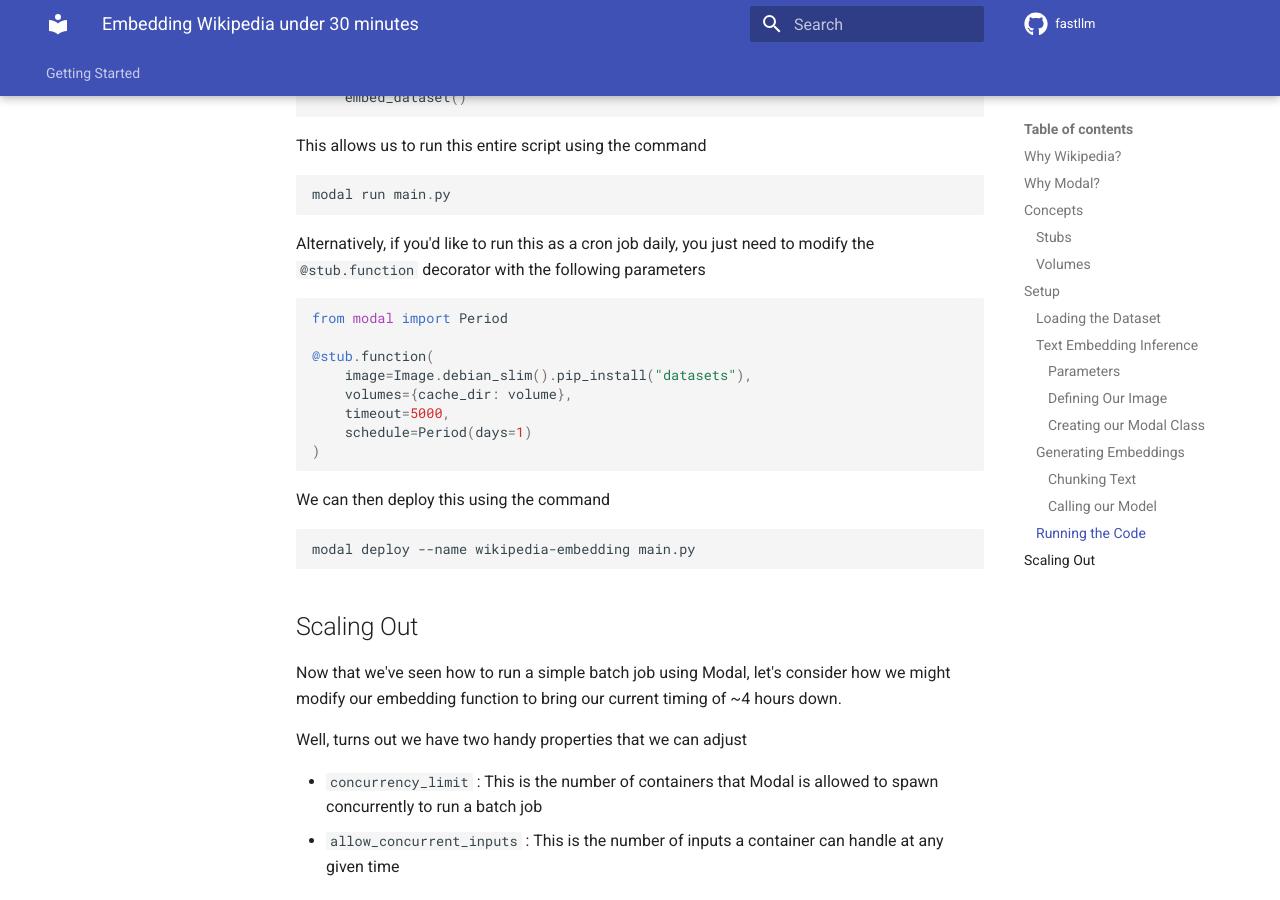
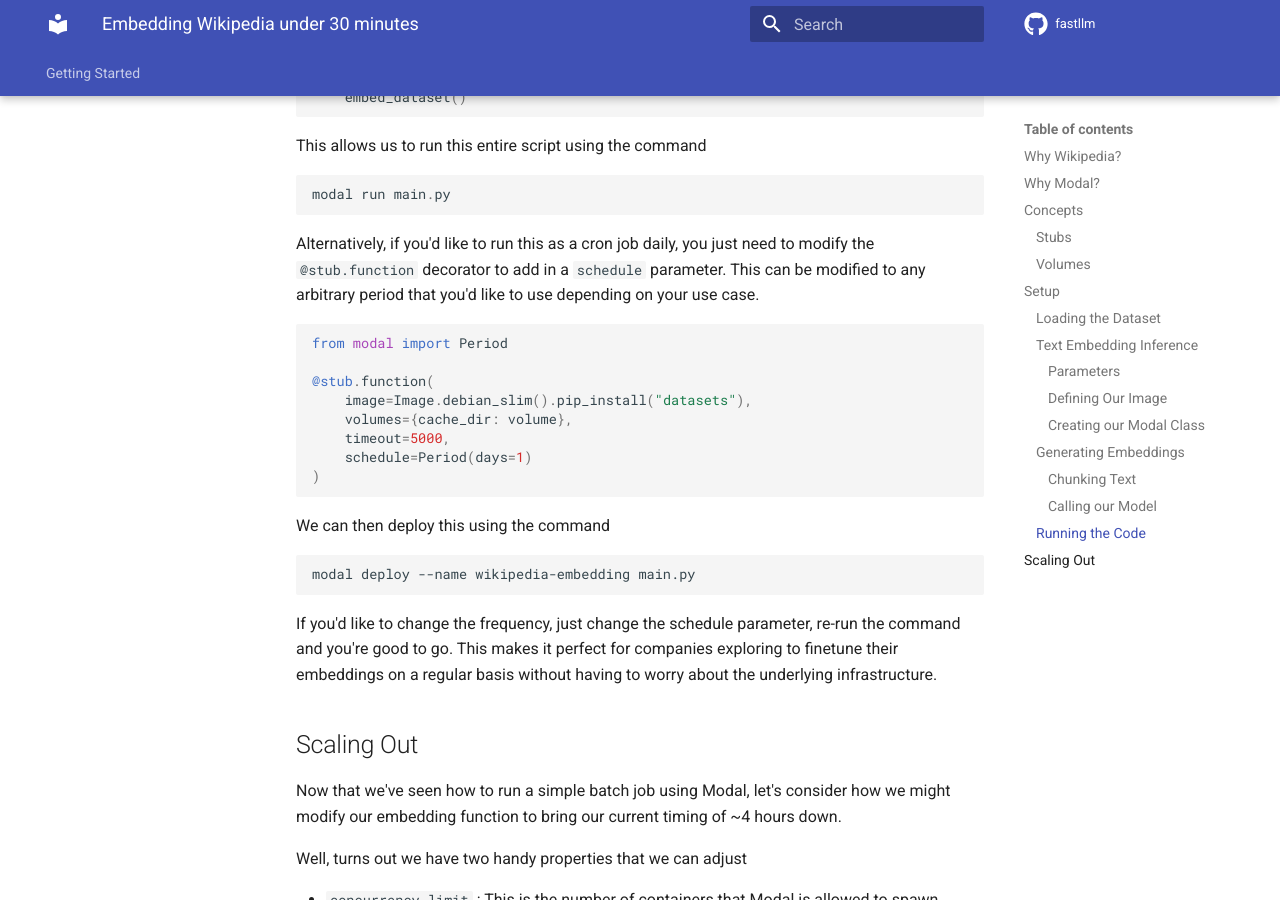
Before and after one commit to 567-labs/fastllm, an MkDocs documentation site: the page built from docs/embedding.md, in a window 1280 px wide and 900 px high, scrolled down 8128 px. Built offline with MkDocs 1.6.1 and Material for MkDocs 9.7.7, drawn with Linux system fonts in a browser that asks for light colours; comment, search, counter and statistics services are not loaded.

Commit message:
Increased the CTA towards the end of the CRON job section

````diff
--- a/docs/embedding.md
+++ b/docs/embedding.md
@@ -308,7 +308,7 @@
 modal run main.py
 ```
 
-Alternatively, if you'd like to run this as a cron job daily, you just need to modify the `@stub.function` decorator with the following parameters
+Alternatively, if you'd like to run this as a cron job daily, you just need to modify the `@stub.function` decorator to add in a `schedule` parameter. This can be modified to any arbitrary period that you'd like to use depending on your use case.
 
 ```python
 from modal import Period
@@ -326,6 +326,8 @@
 ```bash
 modal deploy --name wikipedia-embedding main.py
 ```
+
+If you'd like to change the frequency, just change the schedule parameter, re-run the command and you're good to go. This makes it perfect for companies exploring to finetune their embeddings on a regular basis without having to worry about the underlying infrastructure.
 
 ## Scaling Out
 
````
